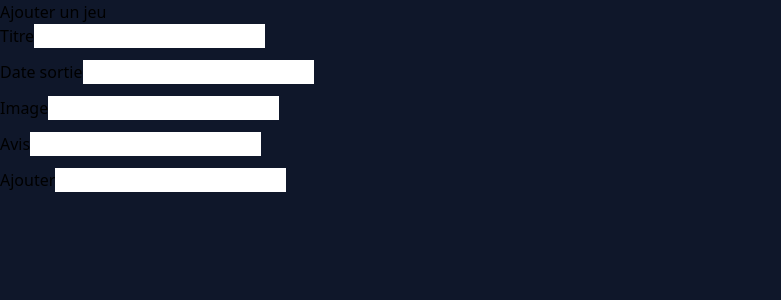
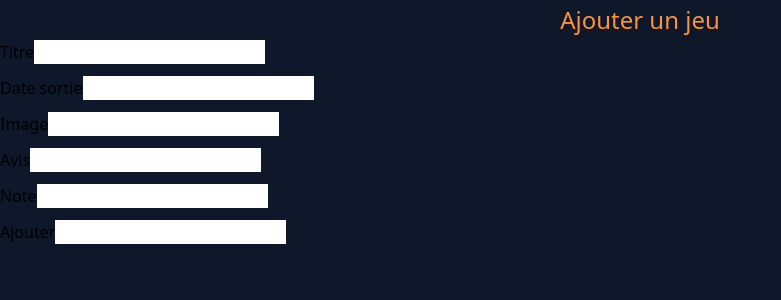
Before and after one commit to anthony0467/ClassementJeux, a Symfony app: template templates/jeu/add.html.twig in a window 1280 px wide. Shown: the top 300 px of the page, without its empty margins (0-781 px from the left). Run offline with Twig, Linux system fonts and the light colour scheme; the template is opened without the code that fills it, so the values that code supplies are empty; form fields are guessed from the names that the template uses; some libraries are stand-ins or nearby versions.

Commit message:
feat: champ note

```diff
--- a/templates/jeu/add.html.twig
+++ b/templates/jeu/add.html.twig
@@ -4,12 +4,12 @@
 
 {% block body %}
 {% if edit %}
-<h1>Editer un jeu</h1>
+<h1 class="text-2xl text-center my-1 text-orange-400">Editer un jeu</h1>
 {% else %}
-<h1>Ajouter un jeu</h1>
+<h1 class="text-2xl text-center my-1 text-orange-400">Ajouter un jeu</h1>
 {% endif %}
 
-
+<div class="form-jeu">
 
     {{ form_start(formAddJeu) }}
 
@@ -17,10 +17,12 @@
     {{ form_row(formAddJeu.dateSortie) }}
     {{ form_row(formAddJeu.image) }}
     {{ form_row(formAddJeu.avis) }}
+    {{ form_row(formAddJeu.note) }}
     {{ form_row(formAddJeu.Ajouter) }}
 
 
     {{ form_end(formAddJeu) }}
 
+</div>
 
 {% endblock %}
```
Lines whose indentation alone changed are shown as unchanged.
